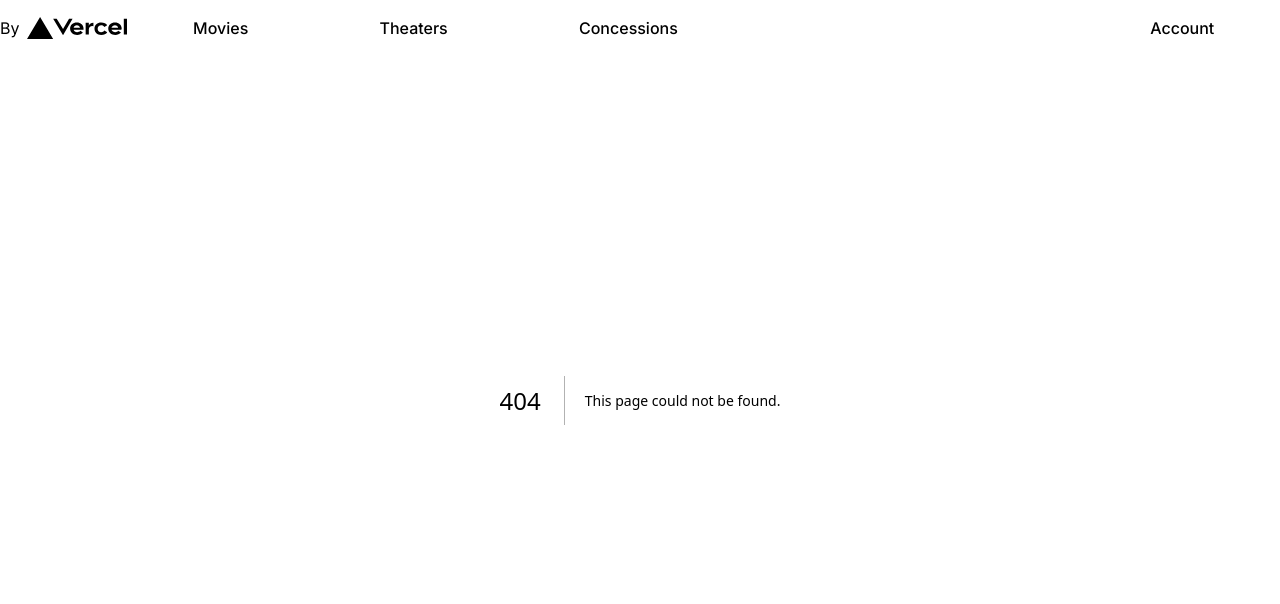
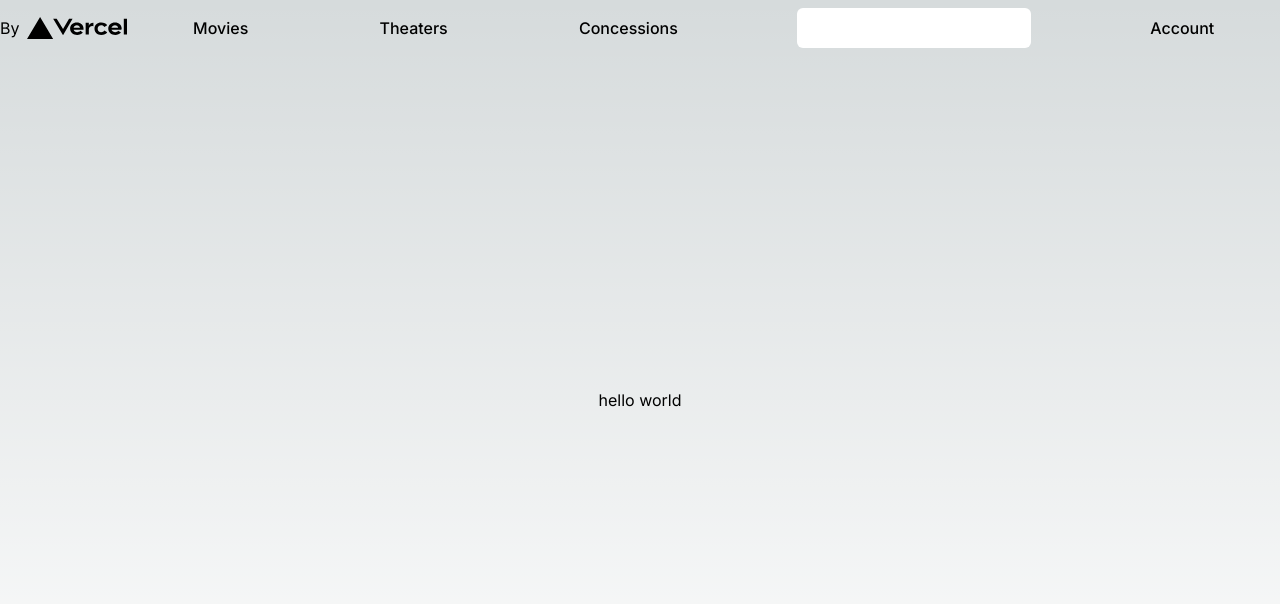
Before and after one commit to Gushihiro/Movie-Ticket-System, a Next.js app: page /checkout in a window 1280 px wide. Before the commit this address had no page. Shown: the top 604 px of the page. Built offline with nearby package versions, Linux system fonts and the light colour scheme.

Commit message:
Created checkout page

```diff
--- /dev/null
+++ b/app/checkout/page.tsx
@@ -0,0 +1,5 @@
+export default async function Page() {
+    return (
+        <div>hello world</div>
+    )
+}
```
